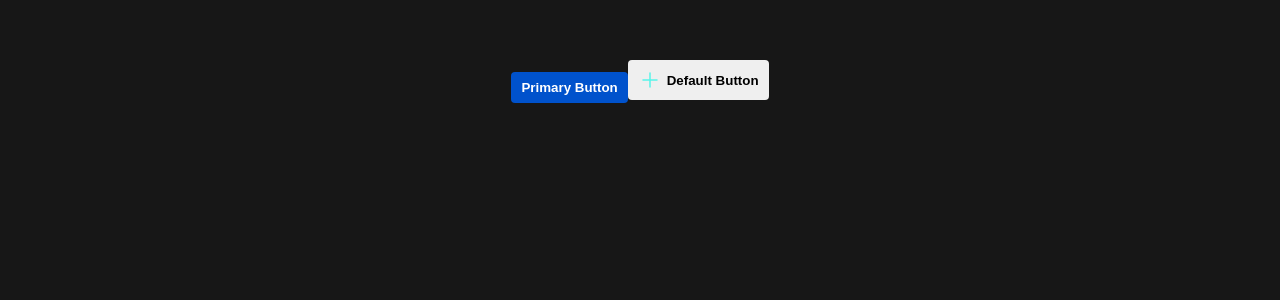
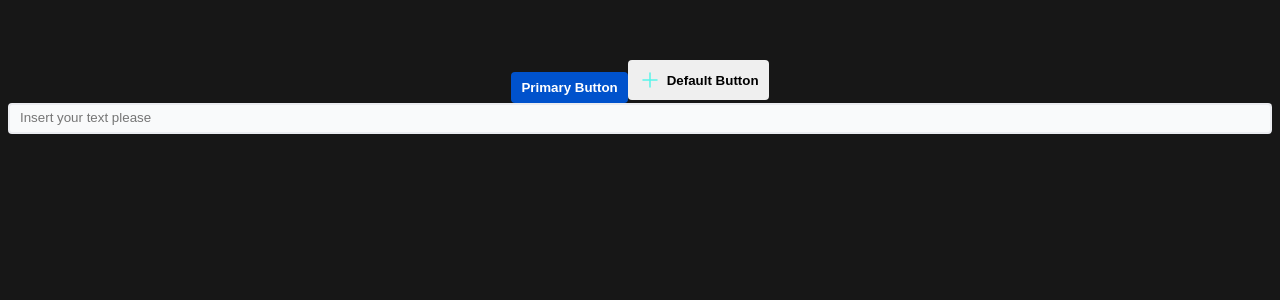
Before and after one commit to MrLijan/flexy, a Vue app: page / in a window 1280 px wide. Shown: the top 300 px of the page. Built offline with nearby package versions, Linux system fonts and the light colour scheme.

Commit message:
scss, Input and more implementations

```diff
--- a/src/App.vue
+++ b/src/App.vue
@@ -2,18 +2,21 @@
   <div id="app">
     <primary-button text="Primary button">Primary Button</primary-button>
     <base-button icon="add">Default Button</base-button>
+    <base-input placeholder="Insert your text please"></base-input>
   </div>
 </template>
 
 <script>
 import BaseButton from './components/Button/BaseButton.vue';
 import PrimaryButton from './components/Button/PrimaryButton.vue';
+import BaseInput from './components/Input/BaseInput.vue';
 
 export default {
   name: 'App',
   components: {
     BaseButton,
     PrimaryButton,
+    BaseInput,
   },
 };
 </script>
@@ -21,6 +24,7 @@ export default {
 <style lang="scss">
 /* Font Imports */
 @import url('https://fonts.googleapis.com/css2?family=Readex+Pro:wght@200;300;400;500;600;700&display=swap');
+@import './assets/styles/_variables.scss';
 
 :root {
   --app-bg: hsl(0, 0%, 9%);
@@ -32,6 +36,9 @@ export default {
   --app-red: hsl(11, 100%, 59%);
   --app-turquoise: hsl(189, 100%, 43%);
   --app-purple: hsl(249, 46%, 54%);
+
+  --app-grey-500: hsl(210, 25%, 98%);
+  --app-grey-600: hsl(228, 14%, 93%);
 }
 
 html {
--- /dev/null
+++ b/src/assets/styles/_variables.scss
@@ -0,0 +1,2 @@
+$app-blue: hsl(216, 100%, 40%);
+$app-blue-500: lighten($app-blue, 20%);
--- /dev/null
+++ b/src/components/Input/BaseInput.vue
@@ -0,0 +1,15 @@
+<template>
+  <input type="text" v-model="value" :placeholder="placeholder" @input="log(value)" />
+</template>
+
+<script>
+import InputMixin from './InputMixin';
+
+export default {
+  mixins: [InputMixin],
+};
+</script>
+
+<style lang="scss" scoped>
+@import './Input.scss';
+</style>
--- /dev/null
+++ b/src/components/Input/Input.scss
@@ -0,0 +1,15 @@
+input {
+  position: relative;
+  line-height: 2em;
+  box-sizing: border-box;
+  width: 100%;
+
+  background-color: var(--app-grey-500);
+  border: 2px solid var(--app-grey-600);
+  border-radius: 4px;
+  padding: 0 10px;
+
+  &:focus {
+    outline: 2px solid $app-blue-500;
+  }
+}
--- /dev/null
+++ b/src/components/Input/InputMixin.js
@@ -0,0 +1,20 @@
+export default {
+  props: {
+    placeholder: {
+      type: String,
+      required: false,
+    },
+  },
+
+  data() {
+    return {
+      value: '',
+    };
+  },
+
+  methods: {
+    log(value) {
+      console.log(value);
+    },
+  },
+};
--- /dev/null
+++ b/vue.config.js
@@ -0,0 +1,13 @@
+// vue.config.js
+
+module.exports = {
+  css: {
+    loaderOptions: {
+      sass: {
+        prependData: `
+          @import "@/assets/styles/_variables.scss";
+        `,
+      },
+    },
+  },
+};
```
